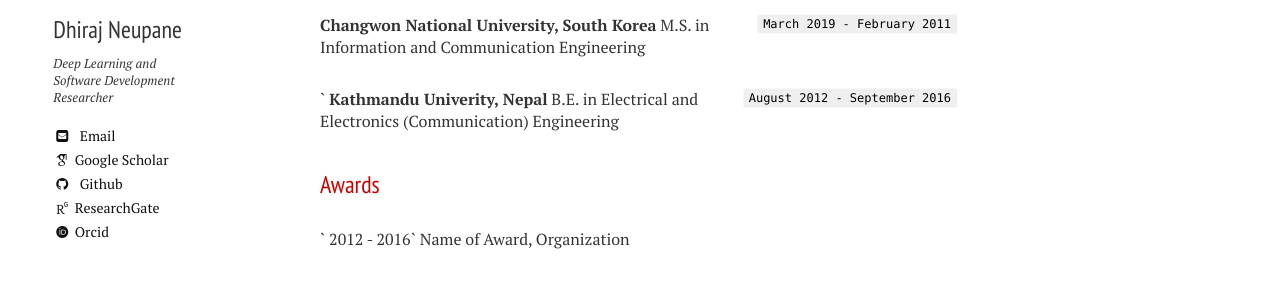
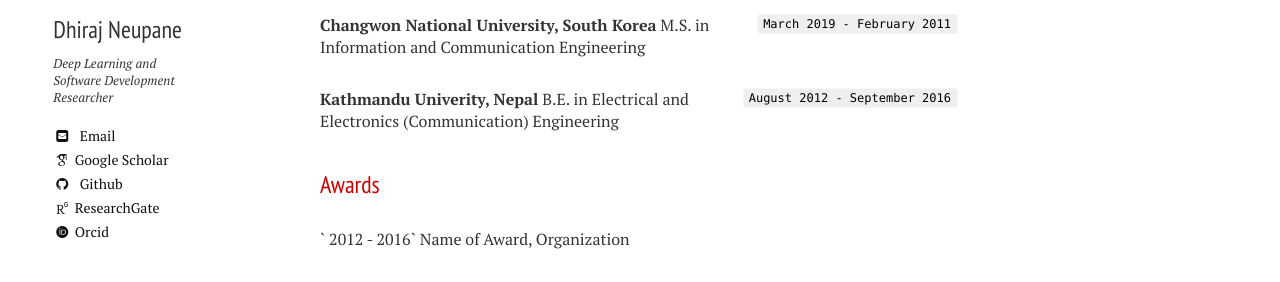
Before and after one commit to PIjarihd/dhirajneupane.github.io, a Jekyll site: the page built from cv.md, in a window 1280 px wide. Shown: the part 343-625 px from the top of the page. Built offline with Jekyll 4.4.1, drawn with Linux system fonts in a browser that asks for light colours; nearby versions of some CDN libraries; some web fonts are replaced.

Commit message:
Update cv.md

```diff
--- a/cv.md
+++ b/cv.md
@@ -11,7 +11,7 @@
 __Changwon National University, South Korea__
 M.S. in Information and Communication Engineering
 
-`August 2012 - September 2016``
+`August 2012 - September 2016`
 __Kathmandu Univerity, Nepal__
 B.E. in Electrical and Electronics (Communication) Engineering
 
```
